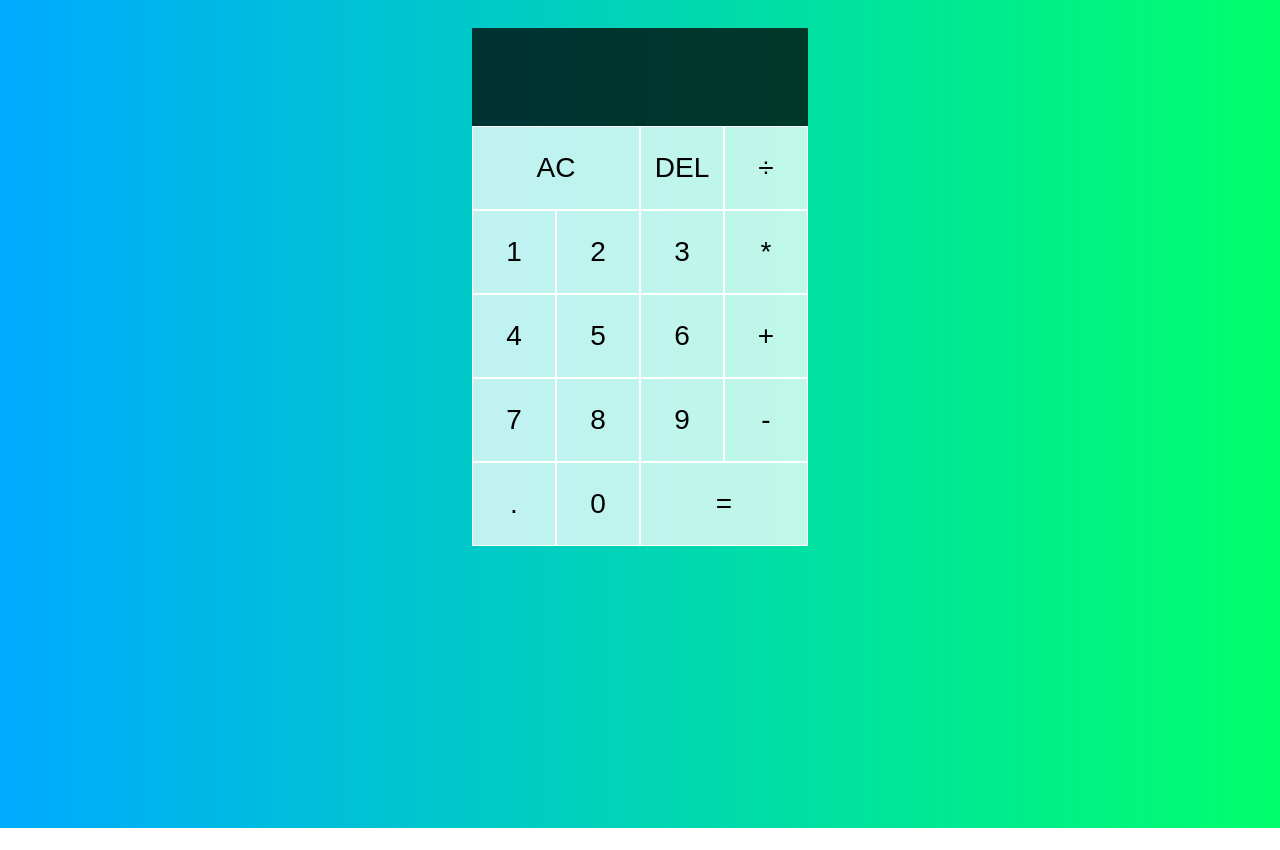
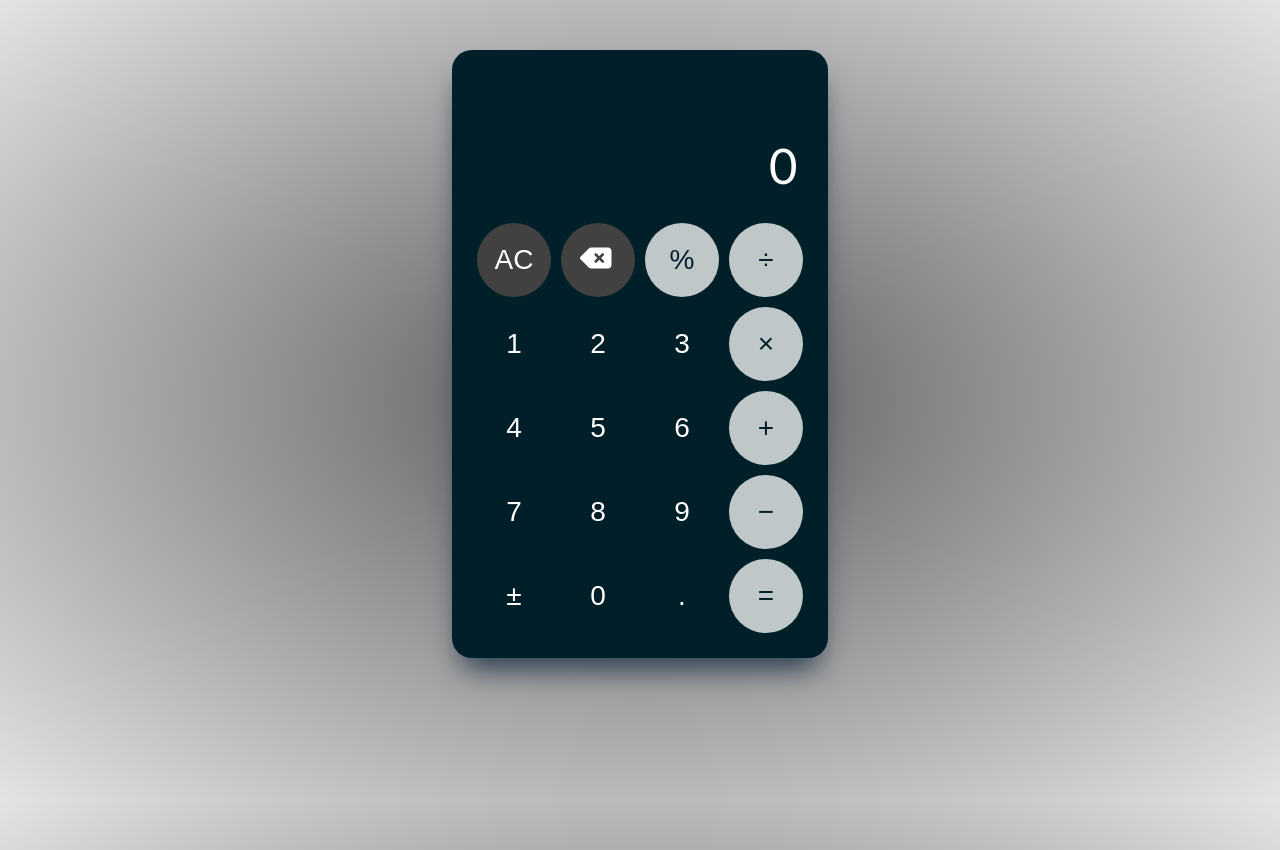
Before and after one commit to eldanielz/calc, a React (Create React App) app: page / in a window 1280 px wide. Before the commit the page ends 828 px from the top, so only its background shows below. Built offline with nearby package versions, Linux system fonts and the light colour scheme.

Commit message:
Redesign UI

```diff
--- a/package.json
+++ b/package.json
@@ -4,6 +4,9 @@
   "version": "0.1.0",
   "private": true,
   "dependencies": {
+    "@fortawesome/fontawesome-svg-core": "^6.1.1",
+    "@fortawesome/free-solid-svg-icons": "^6.1.1",
+    "@fortawesome/react-fontawesome": "^0.1.18",
     "@testing-library/jest-dom": "^5.16.4",
     "@testing-library/react": "^13.2.0",
     "@testing-library/user-event": "^13.5.0",
--- a/src/components/Calculator.js
+++ b/src/components/Calculator.js
@@ -1,152 +1,14 @@
 import axios from "../axios-instance";
 import React, { useEffect, useReducer } from "react";
+
+import { ACTIONS, reducer } from "../reducer/reducer";
+
 import DigitButton from "./DigitButton";
 import OperationButton from "./OperationButton";
+
+import { FontAwesomeIcon } from "@fortawesome/react-fontawesome";
+import { faDeleteLeft } from "@fortawesome/free-solid-svg-icons";
 import "./styles.css";
-
-export const ACTIONS = {
-  ADD_DIGIT: "add-digit",
-  CHOOSE_OPERATION: "choose-operation",
-  CLEAR: "clear",
-  DELETE_DIGIT: "delete-digit",
-  EVALUATE: "evaluate",
-  FETCH_SUCCESS: "fetch-success",
-  FETCH_IN_PROGRESS: "fetch-in-progress",
-  FETCH_ERROR: "fetch-error",
-};
-
-const reducer = (state, { type, payload }) => {
-  switch (type) {
-    case ACTIONS.ADD_DIGIT:
-      if (state.overwrite) {
-        return {
-          ...state,
-          currentOperand: payload.digit,
-          overwrite: false,
-        };
-      }
-      if (payload.digit === "0" && state.currentOperand === "0") {
-        return state;
-      }
-
-      if (payload.digit === "." && state.currentOperand?.includes(".")) {
-        return state;
-      }
-
-      return {
-        ...state,
-        currentOperand: `${state.currentOperand || ""}${payload.digit}`,
-      };
-
-    case ACTIONS.CHOOSE_OPERATION:
-      if (state.currentOperand == null && state.previousOperand == null) {
-        return state;
-      }
-
-      if (state.currentOperand == null) {
-        return {
-          ...state,
-          operation: payload.operation,
-        };
-      }
-
-      if (state.previousOperand == null) {
-        return {
-          ...state,
-          operation: payload.operation,
-          previousOperand: state.currentOperand,
-          currentOperand: null,
-        };
-      }
-
-      return {
-        ...state,
-        fetch: !state.fetch,
-        overwrite: true,
-        newOperation: payload.operation,
-      };
-
-    case ACTIONS.CLEAR:
-      return {};
-
-    case ACTIONS.DELETE_DIGIT:
-      if (state.overwrite) {
-        return {
-          ...state,
-          overwrite: false,
-          currentOperand: null,
-        };
-      }
-
-      if (state.currentOperand == null) {
-        return state;
-      }
-
-      if (state.currentOperand.length === 1) {
-        return { ...state, currentOperand: null };
-      }
-
-      return {
-        ...state,
-        currentOperand: state.currentOperand.slice(0, -1),
-      };
-
-    case ACTIONS.EVALUATE:
-      if (
-        state.operation == null ||
-        state.currentOperand == null ||
-        state.previousOperand == null
-      ) {
-        return state;
-      }
-
-      return {
-        ...state,
-        fetch: !state.fetch,
-        overwrite: true,
-      };
-
-    case ACTIONS.FETCH_SUCCESS:
-      if (
-        state.operation == null ||
-        state.currentOperand == null ||
-        state.previousOperand == null
-      ) {
-        return state;
-      }
-
-      if (state.newOperation) {
-        return {
-          ...state,
-          calculating: false,
-          overwrite: true,
-          operation: state.newOperation,
-          newOperation: null,
-          previousOperand: payload,
-          currentOperand: null,
-        };
-      }
-
-      return {
-        ...state,
-        calculating: false,
-        overwrite: true,
-        previousOperand: null,
-        operation: null,
-        currentOperand: payload,
-      };
-
-    case ACTIONS.FETCH_IN_PROGRESS:
-      return {
-        ...state,
-        calculating: true,
-      };
-
-    case ACTIONS.FETCH_ERROR:
-      return state;
-    default:
-  }
-};
 
 const INTEGER_FORMATTER = new Intl.NumberFormat("pl-pl", {
   maximumFractionDigits: 0,
@@ -161,7 +23,13 @@ const formatOperand = (operand) => {
 
 const Calculator = () => {
   const [
-    { currentOperand, previousOperand, operation, fetch = false, calculating },
+    {
+      currentOperand = 0,
+      previousOperand,
+      operation,
+      fetch = false,
+      calculating,
+    },
     dispatch,
   ] = useReducer(reducer, {});
 
@@ -185,6 +53,8 @@ const Calculator = () => {
   }, [fetch]);
 
   return (
+    <div className="calculator-wrapper">
+      <div className="calculator">
         <div className="calculator-grid">
           <div className="output">
             <div className="previous-operand">
@@ -197,14 +67,20 @@ const Calculator = () => {
             </div>
           </div>
           <button
-        className="span-two"
+            className="button-clear"
             onClick={() => dispatch({ type: ACTIONS.CLEAR })}
           >
             AC
           </button>
-      <button onClick={() => dispatch({ type: ACTIONS.DELETE_DIGIT })}>
-        DEL
+          <button
+            className="button-clear"
+            onClick={() => dispatch({ type: ACTIONS.DELETE_DIGIT })}
+          >
+            <div className="icon-delete">
+              <FontAwesomeIcon icon={faDeleteLeft} />
+            </div>
           </button>
+          <button className="button-operation button-modulo">%</button>
           <OperationButton operation="÷" dispatch={dispatch} />
           <DigitButton digit="1" dispatch={dispatch} />
           <DigitButton digit="2" dispatch={dispatch} />
@@ -218,14 +94,26 @@ const Calculator = () => {
           <DigitButton digit="8" dispatch={dispatch} />
           <DigitButton digit="9" dispatch={dispatch} />
           <OperationButton operation="-" dispatch={dispatch} />
+          <button
+            className="button-digit"
+            onClick={() => dispatch({ type: ACTIONS.TOGGLE_DIGIT_OPPOSITE })}
+          >
+            ±
+          </button>
+          <DigitButton digit="0" dispatch={dispatch} />
           <DigitButton digit="." dispatch={dispatch} />
-      <DigitButton digit="0" dispatch={dispatch} />
           <button
-        className="span-two"
+            className="button-operation"
             onClick={() => dispatch({ type: ACTIONS.EVALUATE })}
           >
-        {calculating ? <div className="ui active inline loader"></div> : "="}
+            {calculating ? (
+              <div className="ui active inline loader"></div>
+            ) : (
+              "="
+            )}
           </button>
+        </div>
+      </div>
     </div>
   );
 };
--- a/src/components/DigitButton.js
+++ b/src/components/DigitButton.js
@@ -1,8 +1,9 @@
-import { ACTIONS } from "./Calculator";
+import { ACTIONS } from "../reducer/reducer";
 
 const DigitButton = ({ dispatch, digit }) => {
   return (
     <button
+      className="button-digit"
       onClick={() => dispatch({ type: ACTIONS.ADD_DIGIT, payload: { digit } })}
     >
       {digit}
--- a/src/components/OperationButton.js
+++ b/src/components/OperationButton.js
@@ -1,13 +1,15 @@
-import { ACTIONS } from "./Calculator";
+import { ACTIONS } from "../reducer/reducer";
+import "./styles.css";
 
 const OperationButton = ({ dispatch, operation }) => {
   return (
     <button
+      className="button-operation"
       onClick={() =>
         dispatch({ type: ACTIONS.CHOOSE_OPERATION, payload: { operation } })
       }
     >
-      {operation}
+      {operation === "*" ? "×" : operation === "-" ? "−" : operation}
     </button>
   );
 };
--- a/src/components/styles.css
+++ b/src/components/styles.css
@@ -6,13 +6,28 @@
 
 body {
   margin: 0;
-  background: linear-gradient(to right, #00aaff, #00ff6c);
+  background: radial-gradient(#595959, #e3e3e3);
+  background-repeat: repeat-y;
+}
+
+.calculator-wrapper {
+  display: flex;
+  justify-content: center;
+  margin-top: 50px;
+}
+
+.calculator {
+  display: flex;
+  justify-content: center;
+  background-color: #001f29;
+  padding: 20px;
+  border-radius: 20px;
+  box-shadow: rgb(38, 57, 77) 0px 20px 30px -10px;
 }
 
 .calculator-grid {
   display: grid;
   margin-top: 2rem;
-  justify-content: center;
   grid-template-columns: repeat(4, 6rem);
   grid-template-rows: minmax(7rem, auto) repeat(5, 6rem);
 }
@@ -20,8 +35,9 @@ body {
 .calculator-grid > button {
   cursor: pointer;
   font-size: 2rem;
-  border: 1px solid white;
-  background-color: rgba(255, 255, 255, 0.75);
+  margin: 5px;
+  border: none;
+  border-radius: 50%;
 }
 
 .calculator-grid > button:hover,
@@ -29,13 +45,37 @@ body {
   background-color: rgba(255, 255, 255, 0.9);
 }
 
-.span-two {
-  grid-column: span 2;
+.button-digit {
+  color: #ffffff;
+  background-color: inherit;
+}
+
+.button-digit:hover,
+.button-digit:focus {
+  color: #001f29;
+}
+
+.button-operation {
+  color: #001f29;
+  background-color: rgba(255, 255, 255, 0.75);
+}
+
+.button-clear {
+  color: #ffffff;
+  background-color: #414141;
+}
+
+.button-clear:hover,
+.button-clear:focus {
+  color: #001f29;
+}
+
+.icon-delete {
+  margin-left: -5px;
 }
 
 .output {
   grid-column: 1 / -1;
-  background-color: rgba(0, 0, 0, 0.75);
   display: flex;
   flex-direction: column;
   align-items: flex-end;
@@ -43,6 +83,7 @@ body {
   padding: 0.75rem;
   word-wrap: break-word;
   word-break: break-all;
+  min-height: 120px;
 }
 
 .output .previous-operand {
@@ -52,5 +93,5 @@ body {
 
 .output .current-operand {
   color: white;
-  font-size: 2.5rem;
+  font-size: 3.5rem;
 }
--- /dev/null
+++ b/src/reducer/reducer.js
@@ -0,0 +1,159 @@
+export const ACTIONS = {
+  ADD_DIGIT: "add-digit",
+  CHOOSE_OPERATION: "choose-operation",
+  CLEAR: "clear",
+  DELETE_DIGIT: "delete-digit",
+  TOGGLE_DIGIT_OPPOSITE: "toggle-digit-opposite",
+  EVALUATE: "evaluate",
+  FETCH_SUCCESS: "fetch-success",
+  FETCH_IN_PROGRESS: "fetch-in-progress",
+  FETCH_ERROR: "fetch-error",
+};
+
+export const reducer = (state, { type, payload }) => {
+  switch (type) {
+    case ACTIONS.ADD_DIGIT:
+      if (state.overwrite) {
+        return {
+          ...state,
+          currentOperand: payload.digit,
+          overwrite: false,
+        };
+      }
+      if (payload.digit === "0" && state.currentOperand === "0") {
+        return state;
+      }
+
+      if (payload.digit === "." && state.currentOperand?.includes(".")) {
+        return state;
+      }
+
+      return {
+        ...state,
+        currentOperand: `${state.currentOperand || ""}${payload.digit}`,
+      };
+
+    case ACTIONS.CHOOSE_OPERATION:
+      if (state.currentOperand == null && state.previousOperand == null) {
+        return state;
+      }
+
+      if (state.currentOperand == null) {
+        return {
+          ...state,
+          operation: payload.operation,
+        };
+      }
+
+      if (state.previousOperand == null) {
+        return {
+          ...state,
+          operation: payload.operation,
+          previousOperand: state.currentOperand,
+          currentOperand: null,
+        };
+      }
+
+      return {
+        ...state,
+        fetch: !state.fetch,
+        overwrite: true,
+        newOperation: payload.operation,
+      };
+
+    case ACTIONS.CLEAR:
+      return {};
+
+    case ACTIONS.DELETE_DIGIT:
+      if (state.overwrite) {
+        return {
+          ...state,
+          overwrite: false,
+          currentOperand: null,
+        };
+      }
+
+      if (state.currentOperand == null) {
+        return state;
+      }
+
+      if (
+        state.currentOperand.length === 2 &&
+        state.currentOperand[0] === "-"
+      ) {
+        return { ...state, currentOperand: null };
+      }
+
+      if (state.currentOperand.length === 1) {
+        return { ...state, currentOperand: null };
+      }
+
+      return {
+        ...state,
+        currentOperand: state.currentOperand.slice(0, -1),
+      };
+
+    case ACTIONS.TOGGLE_DIGIT_OPPOSITE:
+      if (state.currentOperand) {
+        return {
+          ...state,
+          currentOperand: `${-parseFloat(state.currentOperand) || ""}`,
+        };
+      }
+
+    case ACTIONS.EVALUATE:
+      if (
+        state.operation == null ||
+        state.currentOperand == null ||
+        state.previousOperand == null
+      ) {
+        return state;
+      }
+
+      return {
+        ...state,
+        fetch: !state.fetch,
+        overwrite: true,
+      };
+
+    case ACTIONS.FETCH_SUCCESS:
+      if (
+        state.operation == null ||
+        state.currentOperand == null ||
+        state.previousOperand == null
+      ) {
+        return state;
+      }
+
+      if (state.newOperation) {
+        return {
+          ...state,
+          calculating: false,
+          overwrite: true,
+          operation: state.newOperation,
+          newOperation: null,
+          previousOperand: payload,
+          currentOperand: null,
+        };
+      }
+
+      return {
+        ...state,
+        calculating: false,
+        overwrite: true,
+        previousOperand: null,
+        operation: null,
+        currentOperand: payload,
+      };
+
+    case ACTIONS.FETCH_IN_PROGRESS:
+      return {
+        ...state,
+        calculating: true,
+      };
+
+    case ACTIONS.FETCH_ERROR:
+      return state;
+    default:
+  }
+};
```
Also changed, not shown: 1 other file (tests, documents, lock files or other folders). Lines whose indentation alone changed are shown as unchanged.
